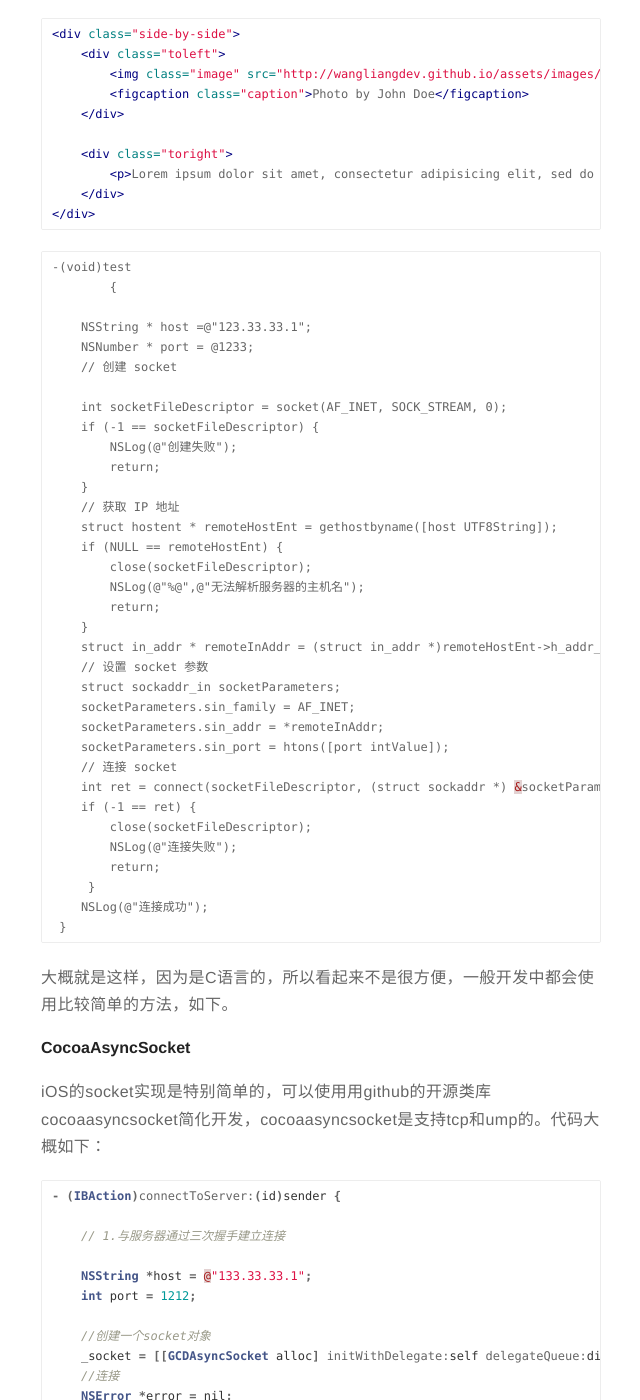
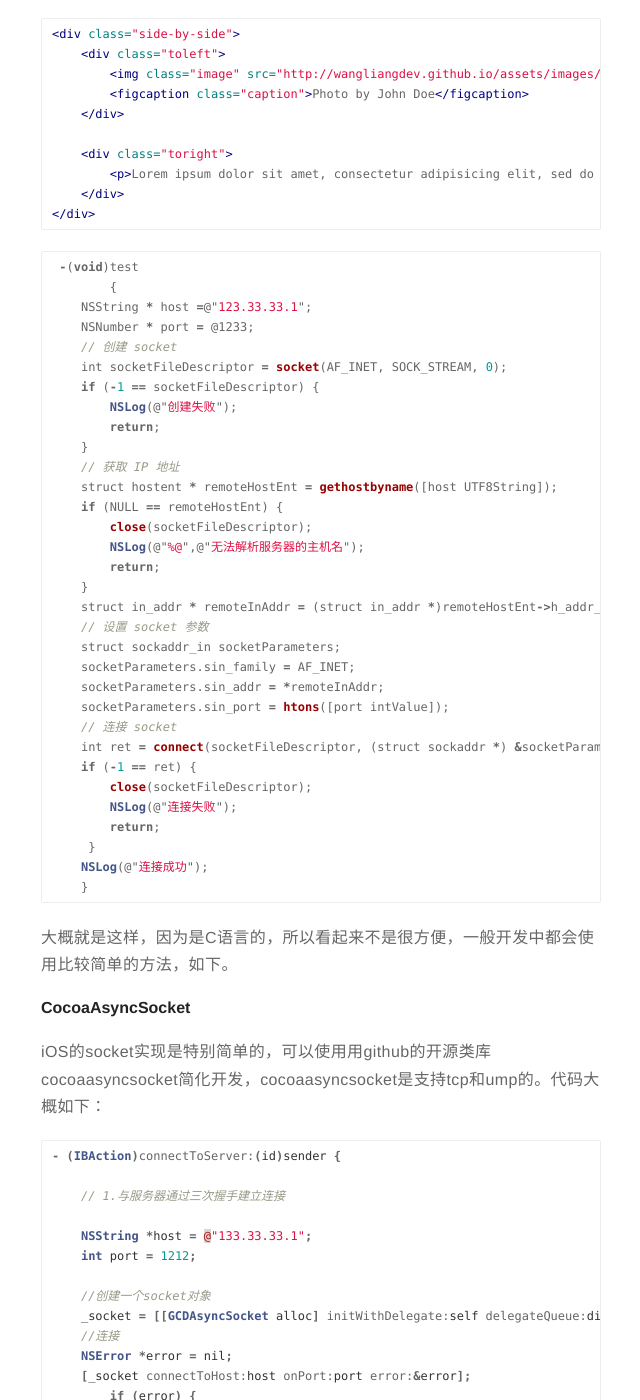
Before and after one commit to wangliangDev/wangliangDev.github.io, a Jekyll site: the page built from _posts/2016-04-15-iosSocket.md, in a window 1280 px wide and 1400 px high, scrolled down 1942 px. Shown: the whole window, without its empty margins (319-959 px from the left). Built offline with Jekyll 4.4.1, drawn with Linux system fonts in a browser that asks for light colours; comment, search, counter and statistics services are not loaded.

Commit message:
adfadf
afdfa

```diff
--- a/_posts/2016-04-15-iosSocket.md
+++ b/_posts/2016-04-15-iosSocket.md
@@ -84,14 +84,13 @@
 
 
 
-{% highlight html %}
--(void)test
+
+{% highlight js %}
+ -(void)test
 	{
-
     NSString * host =@"123.33.33.1";
     NSNumber * port = @1233;
     // 创建 socket
-
     int socketFileDescriptor = socket(AF_INET, SOCK_STREAM, 0);
     if (-1 == socketFileDescriptor) {
         NSLog(@"创建失败");
@@ -118,7 +117,7 @@
         return;
      }
     NSLog(@"连接成功");
- }
+    }
 {% endhighlight %}
 
 
```
